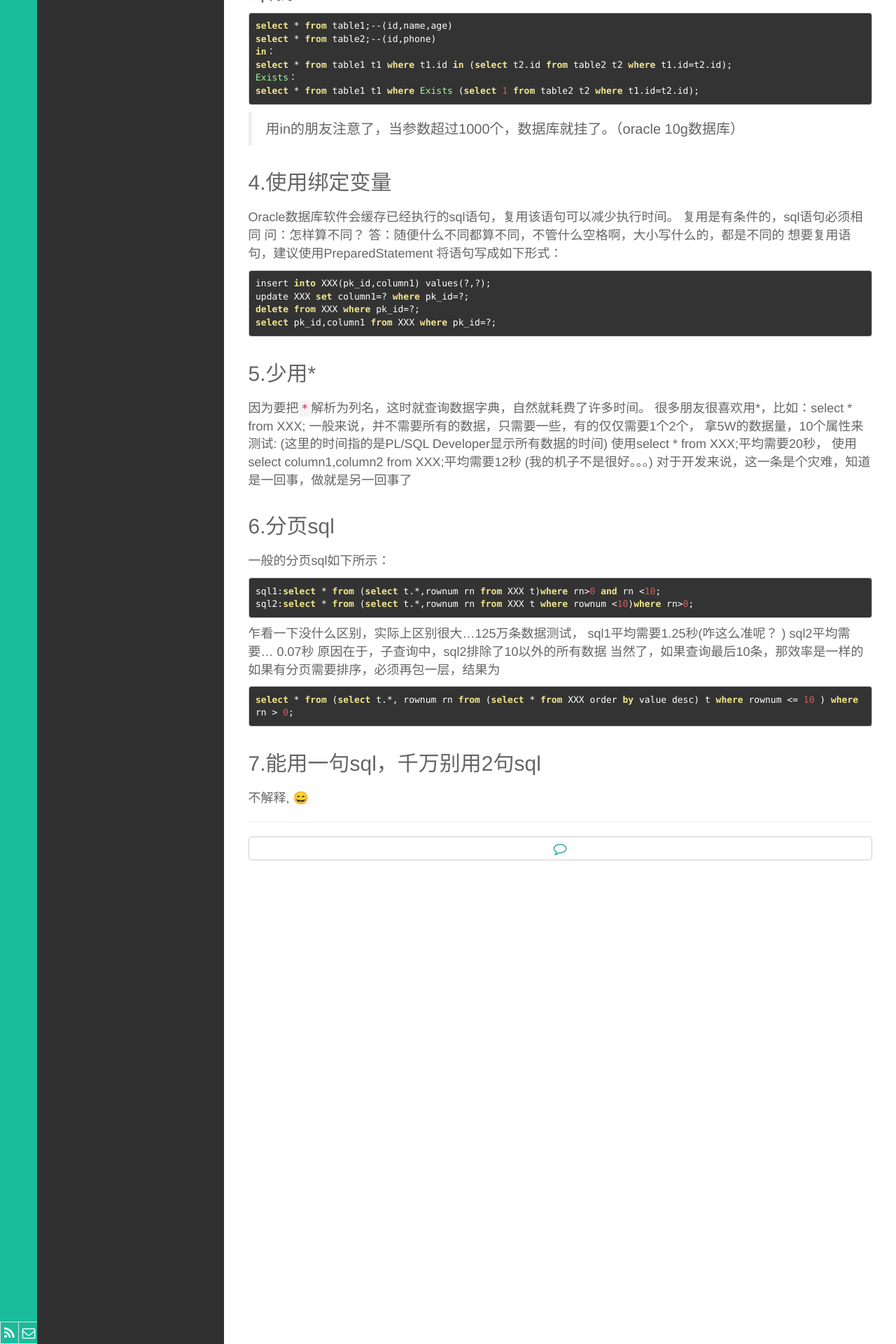
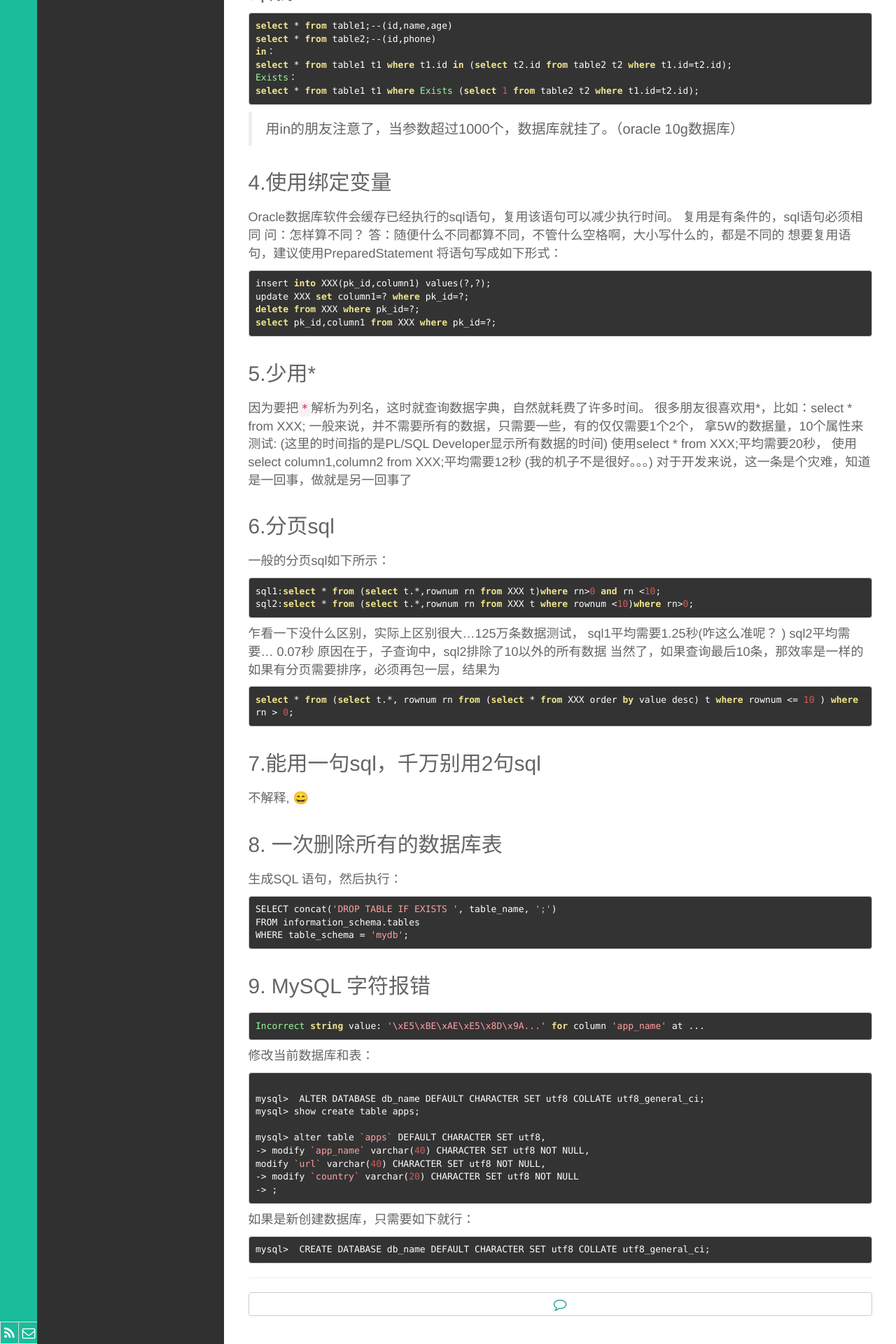
Before and after one commit to wenchma/wenchma.github.io, a Jekyll site: the page built from _posts/2016-09-22-sql-query-optimization.md, in a window 1280 px wide. Shown: the part 994-2914 px from the top of the page at 70% size. Built offline with Jekyll 4.4.1, drawn with Linux system fonts in a browser that asks for light colours; emoji names are drawn with the system emoji font.

Commit message:
Add mysql operation

````diff
--- a/_posts/2016-09-22-sql-query-optimization.md
+++ b/_posts/2016-09-22-sql-query-optimization.md
@@ -112,3 +112,37 @@ select * from (select t.*, rownum rn from (select * from XXX order by value desc
 ## 7.能用一句sql，千万别用2句sql
 
 不解释, :smile:
+
+## 8. 一次删除所有的数据库表
+
+生成SQL 语句，然后执行：
+```
+SELECT concat('DROP TABLE IF EXISTS ', table_name, ';')
+FROM information_schema.tables
+WHERE table_schema = 'mydb';
+```
+
+## 9. MySQL 字符报错
+
+```
+Incorrect string value: '\xE5\xBE\xAE\xE5\x8D\x9A...' for column 'app_name' at ...
+```
+
+修改当前数据库和表：
+
+```
+
+mysql>  ALTER DATABASE db_name DEFAULT CHARACTER SET utf8 COLLATE utf8_general_ci;
+mysql> show create table apps;
+
+mysql> alter table `apps` DEFAULT CHARACTER SET utf8,
+-> modify `app_name` varchar(40) CHARACTER SET utf8 NOT NULL,                                                                      modify `url` varchar(40) CHARACTER SET utf8 NOT NULL,
+-> modify `country` varchar(20) CHARACTER SET utf8 NOT NULL
+-> ;
+```
+
+如果是新创建数据库，只需要如下就行：
+
+```
+mysql>  CREATE DATABASE db_name DEFAULT CHARACTER SET utf8 COLLATE utf8_general_ci;
+```
````
